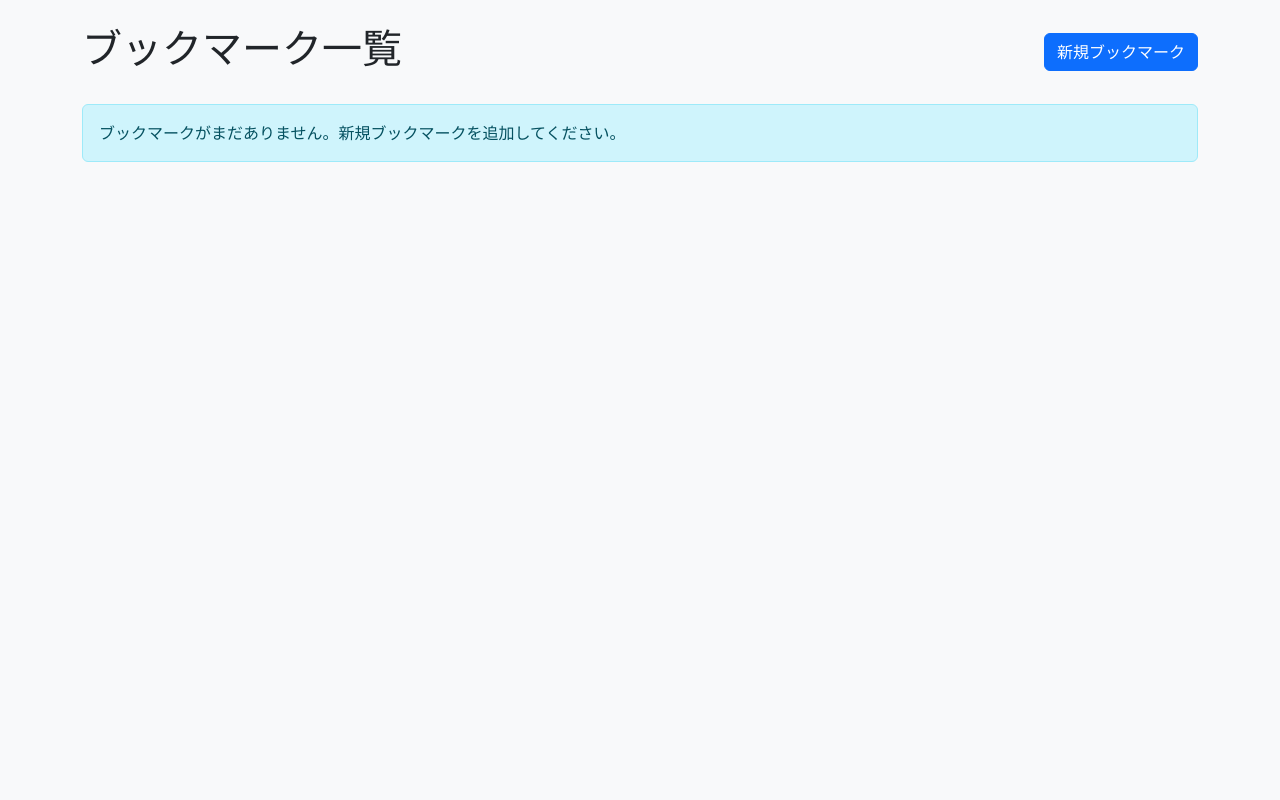
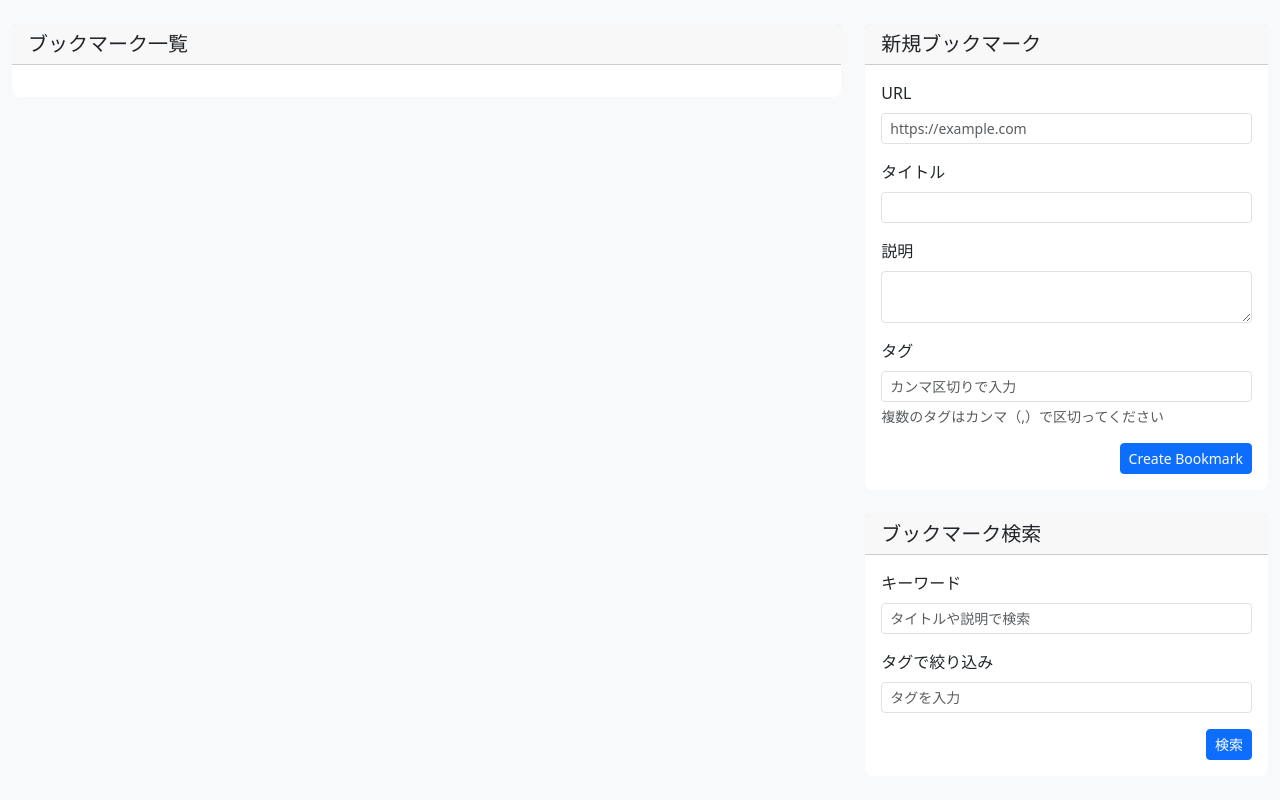
Before and after one commit to ttaarroo77/test03_bookmarkly, a Rails app: page /bookmarks in a window 1280 px wide. Run offline with Rails 7, Linux system fonts and the light colour scheme; the visitor is signed in with stand-in values (Sample User, id 1); data that the repository does not hold is empty; style sheets or scripts are compiled from the project's sources; some libraries are stand-ins or nearby versions.

Commit message:
trial: AI生成によるビューの実装を試験的に追加 - 2カラムレイアウトの管理画面 - ブックマーク一覧表示 - インライン編集フォーム - 検索フォーム - 関連するコントローラーの更新

```diff
--- a/app/controllers/bookmarks_controller.rb
+++ b/app/controllers/bookmarks_controller.rb
@@ -4,7 +4,12 @@ class BookmarksController < ApplicationController
   before_action :ensure_correct_user, only: [:edit, :update, :destroy]
 
   def index
-    @bookmarks = current_user.bookmarks.order(created_at: :desc)
+    @bookmarks = current_user.bookmarks
+    @bookmarks = @bookmarks.search(params[:query]) if params[:query].present?
+    @bookmarks = @bookmarks.tagged_with(params[:tag]) if params[:tag].present?
+    @bookmarks = @bookmarks.order(created_at: :desc)
+
+    @bookmark = current_user.bookmarks.build # 新規作成フォーム用
   end
 
   def show
--- a/app/views/bookmarks/_form.html.erb
+++ b/app/views/bookmarks/_form.html.erb
@@ -1,32 +1,35 @@
-<%= form_with(model: bookmark, local: true, class: "mb-3") do |f| %>
-  <% if bookmark.errors.any? %>
-    <div class="alert alert-danger">
-      <h2><%= pluralize(bookmark.errors.count, "error") %> prohibited this bookmark from being saved:</h2>
-      <ul>
-        <% bookmark.errors.full_messages.each do |message| %>
-          <li><%= message %></li>
-        <% end %>
-      </ul>
-    </div>
-  <% end %>
-
+<%= form_with(model: bookmark, local: true, class: "bookmark-form") do |f| %>
   <div class="mb-3">
-    <%= f.label :title, class: "form-label" %>
-    <%= f.text_field :title, class: "form-control" %>
+    <%= f.label :url, "URL", class: "form-label" %>
+    <%= f.url_field :url,
+        class: "form-control form-control-sm",
+        placeholder: "https://example.com",
+        required: true %>
   </div>
 
   <div class="mb-3">
-    <%= f.label :url, class: "form-label" %>
-    <%= f.url_field :url, class: "form-control" %>
+    <%= f.label :title, "タイトル", class: "form-label" %>
+    <%= f.text_field :title,
+        class: "form-control form-control-sm",
+        required: true %>
   </div>
 
   <div class="mb-3">
-    <%= f.label :description, class: "form-label" %>
-    <%= f.text_area :description, class: "form-control", rows: 3 %>
+    <%= f.label :description, "説明", class: "form-label" %>
+    <%= f.text_area :description,
+        class: "form-control form-control-sm",
+        rows: 2 %>
   </div>
 
-  <div class="actions">
-    <%= f.submit class: "btn btn-primary" %>
-    <%= link_to "戻る", bookmarks_path, class: "btn btn-secondary" %>
+  <div class="mb-3">
+    <%= f.label :tag_list, "タグ", class: "form-label" %>
+    <%= f.text_field :tag_list,
+        class: "form-control form-control-sm",
+        placeholder: "カンマ区切りで入力" %>
+    <div class="form-text">複数のタグはカンマ（,）で区切ってください</div>
+  </div>
+
+  <div class="text-end">
+    <%= f.submit class: "btn btn-primary btn-sm" %>
   </div>
 <% end %>
--- /dev/null
+++ b/app/views/bookmarks/_search_form.html.erb
@@ -0,0 +1,24 @@
+<%= form_with(url: bookmarks_path, method: :get, local: true, class: "search-form") do |f| %>
+  <div class="mb-3">
+    <%= f.label :query, "キーワード", class: "form-label" %>
+    <%= f.text_field :query,
+        value: params[:query],
+        class: "form-control form-control-sm",
+        placeholder: "タイトルや説明で検索" %>
+  </div>
+
+  <div class="mb-3">
+    <%= f.label :tag, "タグで絞り込み", class: "form-label" %>
+    <%= f.text_field :tag,
+        value: params[:tag],
+        class: "form-control form-control-sm",
+        placeholder: "タグを入力" %>
+  </div>
+
+  <div class="text-end">
+    <% if params[:query].present? || params[:tag].present? %>
+      <%= link_to "クリア", bookmarks_path, class: "btn btn-outline-secondary btn-sm me-2" %>
+    <% end %>
+    <%= f.submit "検索", class: "btn btn-primary btn-sm" %>
+  </div>
+<% end %>
--- a/app/views/bookmarks/index.html.erb
+++ b/app/views/bookmarks/index.html.erb
@@ -1,40 +1,38 @@
-<div class="container py-4">
-  <div class="d-flex justify-content-between align-items-center mb-4">
-    <h1>ブックマーク一覧</h1>
-    <%= link_to "新規ブックマーク", new_bookmark_path, class: "btn btn-primary" %>
+<div class="container-fluid py-4">
+  <div class="row">
+    <!-- 左側：ブックマーク一覧 -->
+    <div class="col-md-8">
+      <div class="card">
+        <div class="card-header">
+          <h2 class="card-title h5 mb-0">ブックマーク一覧</h2>
+        </div>
+        <div class="card-body">
+          <%= render @bookmarks %>
+        </div>
+      </div>
     </div>
 
-  <% if @bookmarks.any? %>
-    <div class="row g-4">
-      <% @bookmarks.each do |bookmark| %>
-        <div class="col-12">
+    <!-- 右側：操作パネル -->
+    <div class="col-md-4">
+      <!-- 新規ブックマーク追加フォーム -->
+      <div class="card mb-4">
+        <div class="card-header">
+          <h3 class="card-title h5 mb-0">新規ブックマーク</h3>
+        </div>
+        <div class="card-body">
+          <%= render 'form', bookmark: @bookmark %>
+        </div>
+      </div>
+
+      <!-- 検索フォーム -->
       <div class="card">
+        <div class="card-header">
+          <h3 class="card-title h5 mb-0">ブックマーク検索</h3>
+        </div>
         <div class="card-body">
-              <div class="d-flex justify-content-between align-items-start">
-                <div>
-                  <h5 class="card-title"><%= bookmark.title %></h5>
-                  <p class="card-text text-muted">
-                    <%= link_to bookmark.url, bookmark.url, target: "_blank", rel: "noopener" %>
-                  </p>
-                  <% if bookmark.description.present? %>
-                    <p class="card-text"><%= bookmark.description %></p>
-                  <% end %>
-                </div>
-                <div class="btn-group">
-                  <%= link_to "編集", edit_bookmark_path(bookmark), class: "btn btn-sm btn-outline-secondary" %>
-                  <%= button_to "削除", bookmark_path(bookmark), method: :delete,
-                      class: "btn btn-sm btn-outline-danger",
-                      form: { data: { turbo_confirm: "本当に削除しますか？" } } %>
+          <%= render 'search_form' %>
         </div>
       </div>
     </div>
   </div>
 </div>
-      <% end %>
-    </div>
-  <% else %>
-    <div class="alert alert-info">
-      ブックマークがまだありません。新規ブックマークを追加してください。
-    </div>
-  <% end %>
-</div>
```
Also changed, not shown: app/views/bookmarks/_bookmark.html.erb (added, +38 -0 lines). Lines whose indentation alone changed are shown as unchanged.
